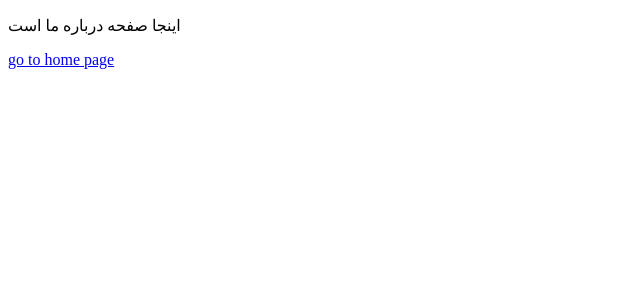
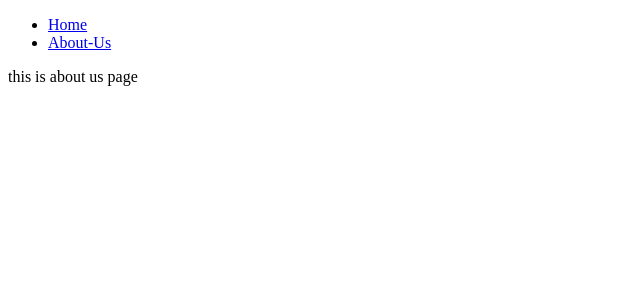
Before and after one commit to samamoazemi/react-router-dom, a React (Create React App) app: page /about-us in a window 1280 px wide. Shown: the top 300 px of the page, without its empty margins (0-640 px from the left). Built offline with nearby package versions, Linux system fonts and the light colour scheme.

Commit message:
Add Link Component

```diff
--- a/src/App.js
+++ b/src/App.js
@@ -1,10 +1,22 @@
-import { BrowserRouter, Route } from "react-router-dom";
+import { BrowserRouter, Route, Link } from "react-router-dom";
 import HomePage from "./pages/HomePage";
 import AboutUs from "./pages/AboutUsPage";
 
 function App() {
   return (
     <BrowserRouter>
+    <header>
+      <nav>
+        <ul>
+          <li>
+            <Link to="/">Home</Link>
+          </li>
+          <li>
+            <Link to="/about-us">About-Us</Link>
+          </li>
+        </ul>
+      </nav>
+    </header>
       <Route path="/" exact={true} component={HomePage} />
       <Route path="/about-us" component={AboutUs} />
     </BrowserRouter>
--- a/src/pages/AboutUsPage.js
+++ b/src/pages/AboutUsPage.js
@@ -1,10 +1,10 @@
-import React from "react";
+import { Link } from "react-router-dom";
 
 function AboutUs(props){
     return(
         <>
-        <p>اینجا صفحه درباره ما است</p>
-        <a href="/">go to home page</a>
+        <p>this is about us page</p>
+        {/* <Link to="/">go to home page</Link> */}
         </>
     )
 }
--- a/src/pages/HomePage.js
+++ b/src/pages/HomePage.js
@@ -1,9 +1,11 @@
 import React from "react";
+import {Link} from "react-router-dom";
 
 function HomePage(props){
     return(
         <>
-        <p>اینجا صفحه خانه است</p>
+        <p>this is home page</p>
+        {/* <Link to="/about-us">go to about us page</Link> */}
         </>
     )
 }
```
